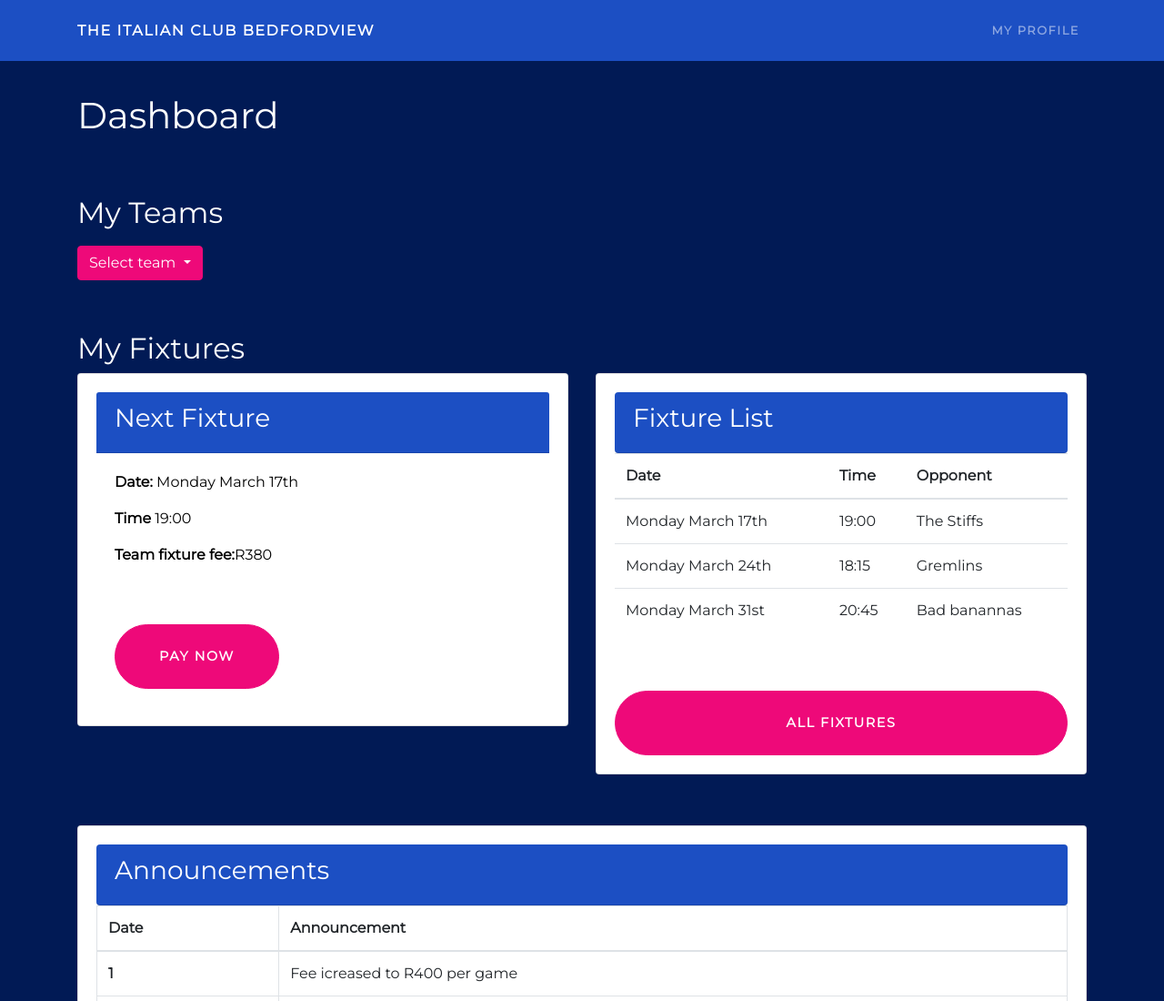
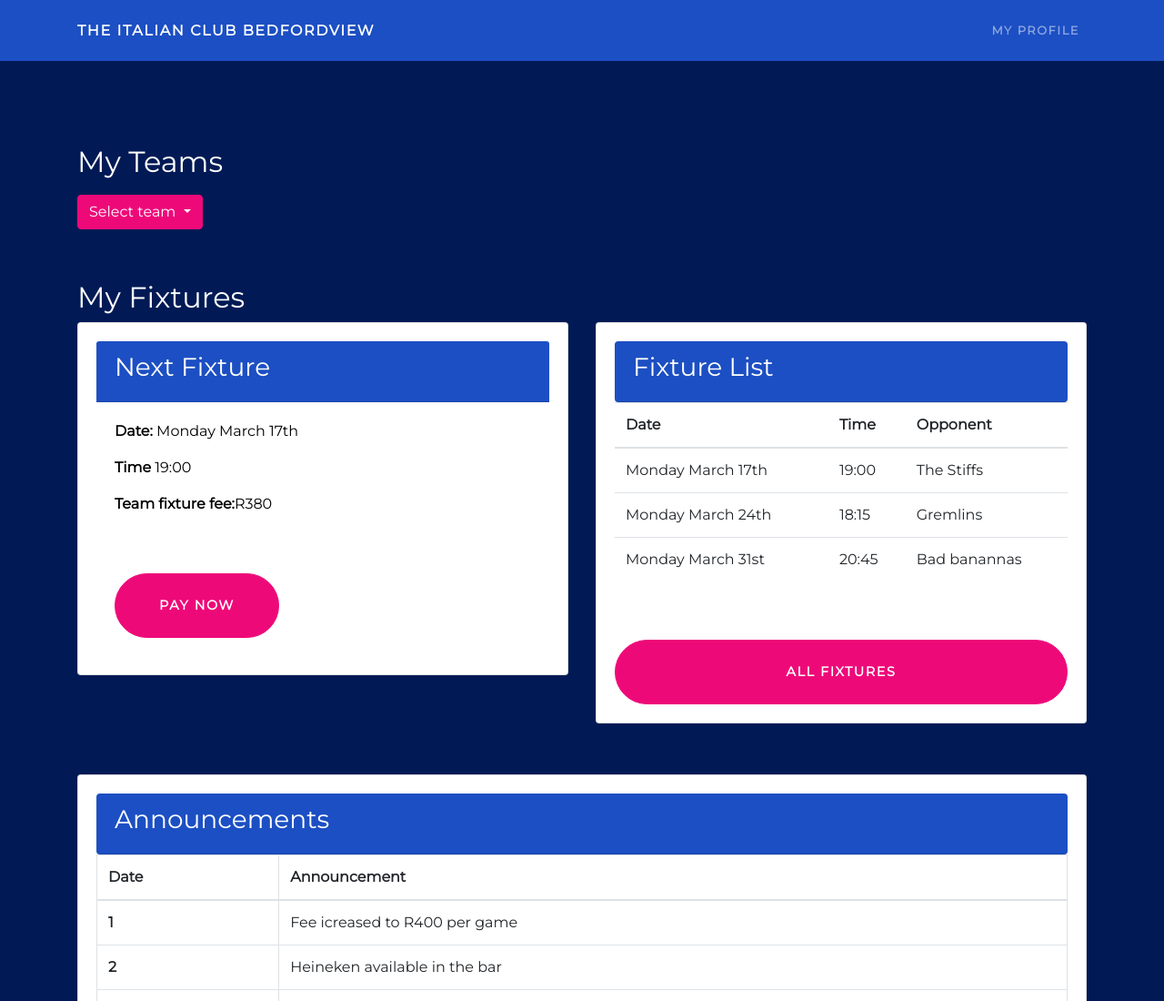
Before and after one commit to RoccoTitta/ClubPay, a website: page dashboard.html in a window 1280 px wide. Shown: the top 1100 px of the page at 91% size. Drawn offline with Linux system fonts and the light colour scheme.

Commit message:
Remove dashboard title

```diff
--- a/dashboard.html
+++ b/dashboard.html
@@ -46,8 +46,6 @@
     <div class="container">
       <div class="row">
         <div class="col-12">
-          <h1>Dashboard</h1>
-
         </div>
       </div>
     </div>
```
